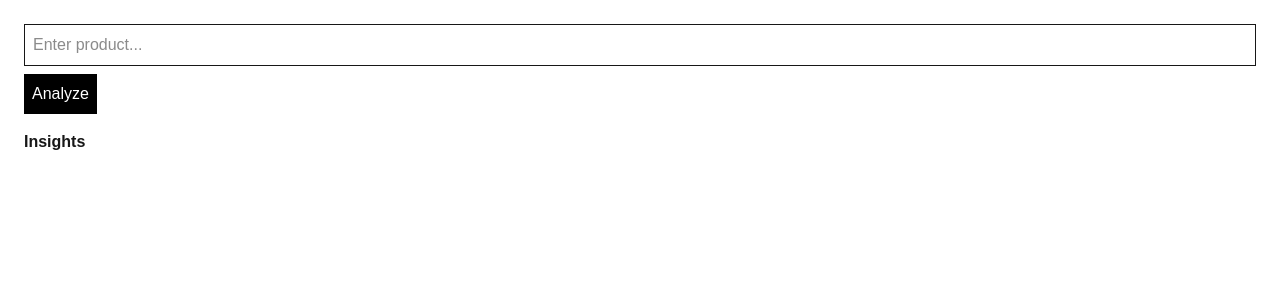
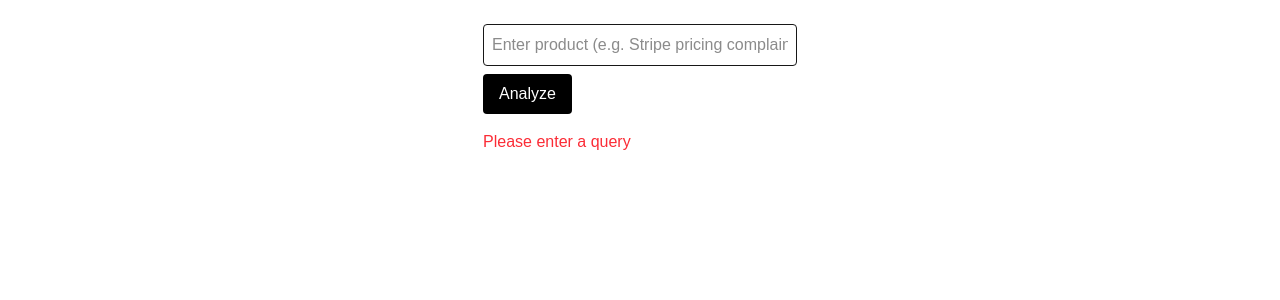
Before and after one commit to RohitTapader/Reddit-insights-engine, a Next.js app: page /insights in a window 1280 px wide. Both pictures are taken after a click on the button "Analyze". Shown: the top 300 px of the page. Built offline with nearby package versions, Linux system fonts and the light colour scheme.

Commit message:
fix page api call issue

```diff
--- a/app/insights/page.tsx
+++ b/app/insights/page.tsx
@@ -5,34 +5,74 @@ import { useState } from "react";
 export default function InsightsPage() {
   const [query, setQuery] = useState("");
   const [data, setData] = useState<any>(null);
+  const [loading, setLoading] = useState(false);
+  const [error, setError] = useState("");
 
   const fetchInsights = async () => {
+    if (!query.trim()) {
+      setError("Please enter a query");
+      return;
+    }
+
+    setLoading(true);
+    setError("");
+    setData(null);
+
+    try {
       const res = await fetch("/api/insights", {
         method: "POST",
+        headers: {
+          "Content-Type": "application/json", // 🔥 VERY IMPORTANT
+        },
         body: JSON.stringify({ query }),
       });
 
       const result = await res.json();
+
+      console.log("API response:", result); // 🔍 debug
+
+      if (!res.ok) {
+        setError(result.error || "Something went wrong");
+      } else {
         setData(result);
+      }
+    } catch (err) {
+      console.error(err);
+      setError("Failed to fetch insights");
+    }
+
+    setLoading(false);
   };
 
   return (
-    <div className="p-6">
+    <div className="p-6 max-w-2xl mx-auto">
       <input
-        className="border p-2 w-full"
-        placeholder="Enter product..."
+        className="border p-2 w-full rounded"
+        placeholder="Enter product (e.g. Stripe pricing complaints)"
         value={query}
         onChange={(e) => setQuery(e.target.value)}
       />
 
-      <button onClick={fetchInsights} className="mt-2 bg-black text-white p-2">
+      <button
+        onClick={fetchInsights}
+        className="mt-2 bg-black text-white px-4 py-2 rounded"
+      >
         Analyze
       </button>
 
+      {/* Loading */}
+      {loading && <p className="mt-4 text-gray-500">Analyzing...</p>}
+
+      {/* Error */}
+      {error && <p className="mt-4 text-red-500">{error}</p>}
+
+      {/* Result */}
       {data && (
         <div className="mt-4">
-          <h2 className="font-bold">Insights</h2>
-          <pre>{data.insights}</pre>
+          <h2 className="font-bold text-lg">Insights</h2>
+          <pre className="bg-gray-100 p-3 rounded mt-2 whitespace-pre-wrap">
+            {data.insights}
+          </pre>
         </div>
       )}
     </div>
```
Lines whose indentation alone changed are shown as unchanged.
